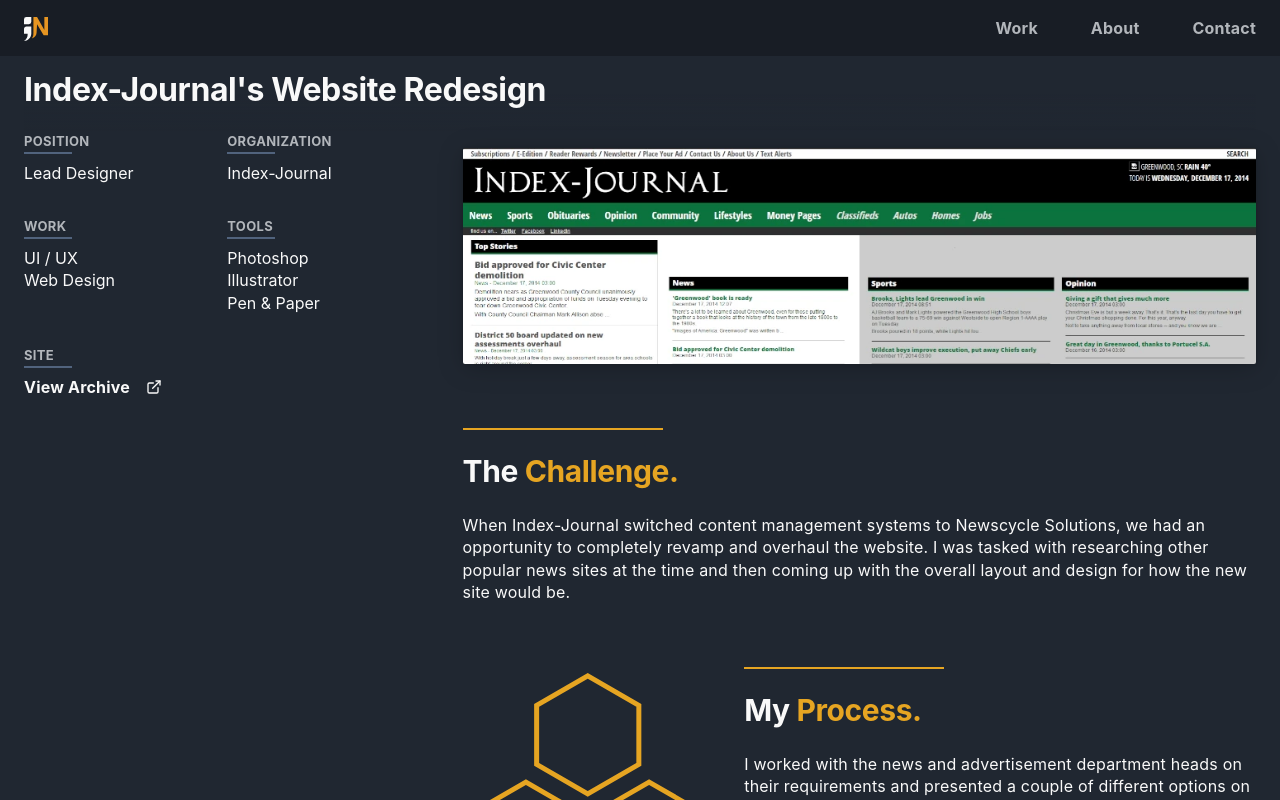
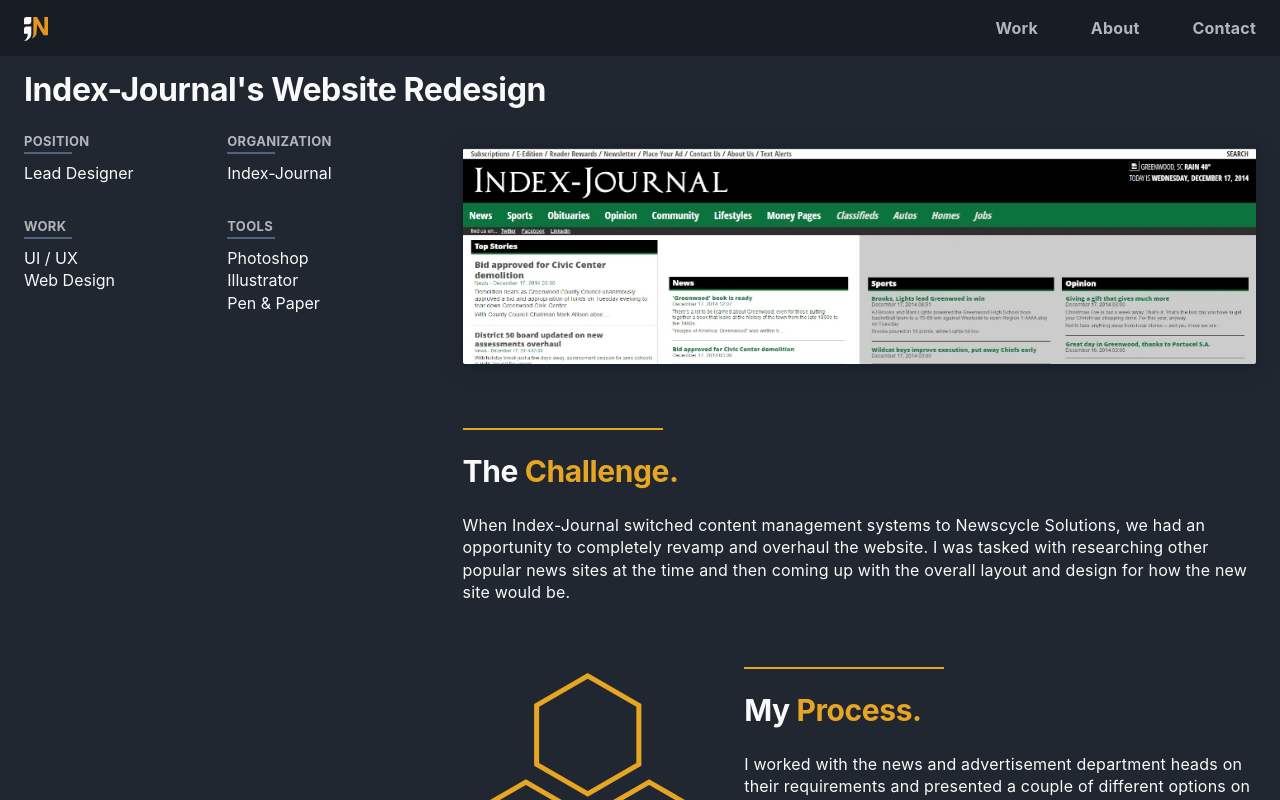
Before and after one commit to NeffCodes/Portfolio-v2.0, a Next.js app: page /projects/index-journal in a window 1280 px wide. Shown: the top 800 px of the page. Built offline with nearby package versions, Linux system fonts and the light colour scheme.

Commit message:
Update work section copy

```diff
--- a/src/pages/index.js
+++ b/src/pages/index.js
@@ -183,7 +183,7 @@ export default function Home() {
             <h2> Some of my <span className='accent'>work.</span></h2>
             <p>
               I like to stay busy, and you will regularly find me working on a new feature or experience.
-              Here are a few projects I have worked on.
+              If you want to see an example of my work, you are looking at it! Here are a few additional projects I have worked on.
             </p>
 
             <ul className={styles.project_list}>
--- a/src/pages/projects/index-journal.js
+++ b/src/pages/projects/index-journal.js
@@ -10,13 +10,30 @@ import styles from '../../styles/ArticlePage.module.css'
 import hero from '/public/assets/project/indexjournal/ijhero.webp'
 import trihex from '/public/assets/trihex.svg'
 
+export const details = {
+  title: "Index-Journal's Website Redesign",
+  description: "Award-winning web redesign for a newspaper company",
+  featuredImage: 'indexjournal/index-journal.png',
+  imgAlt: 'Index-Journal Logo',
+  customCTA: 'process',
+  position: ["Lead Designer"],
+  organization: ["Index-Journal"],
+  tags: ["UI / UX", "Web Design"],
+  stack: ["Photoshop", "Illustrator","Pen & Paper"],
+  links: {
+    external: {
+      text:"View Archive",
+      link: "https://web.archive.org/web/20141217230315/http://indexjournal.com/"
+    },
+  },
+};
 
-const position  = ["Lead Designer"];
-const organization = ["Index-Journal"];
-const work = ["UI / UX", "Web Design"];
-const stack = ["Photoshop", "Illustrator","Pen & Paper"];
-const source = null;
-const site = {text:"View Archive", link: "https://web.archive.org/web/20141217230315/http://indexjournal.com/"};
+// const position  = ["Lead Designer"];
+// const organization = ["Index-Journal"];
+// const work = ["UI / UX", "Web Design"];
+// const stack = ["Photoshop", "Illustrator","Pen & Paper"];
+// const source = null;
+// const site = {text:"View Archive", link: "https://web.archive.org/web/20141217230315/http://indexjournal.com/"};
 
 const variants = {
   initial: { opacity: 0 },
@@ -36,15 +53,14 @@ const ArticlePage = () => {
         <title>JNeff: IJ Redesign</title>
       </Head>
       <article>
-        <h1 className={styles.title}>Index-Journal's Website Redesign</h1>
+        <h1 className={styles.title}>{details.title}</h1>
         <div className={styles.article_container}>
           <ArticleHeader
-            position={position}
-            organization={organization}
-            work={work}
-            stack={stack}
-            source={source}
-            site={site}
+            position={details.position}
+            organization={details.organization}
+            work={details.tags}
+            stack={details.stack}
+            site={details.site}
           />
 
           <ArticleBody>
```
